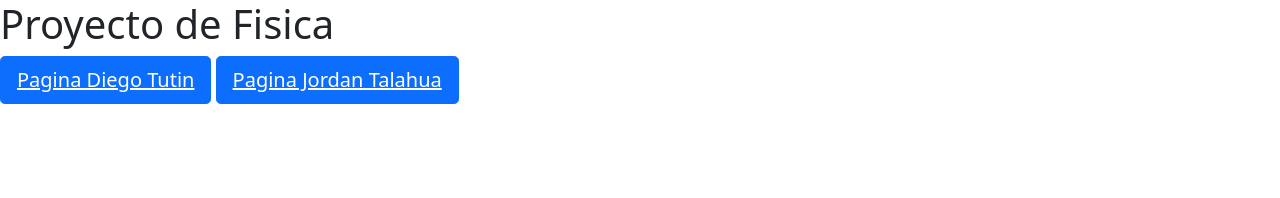
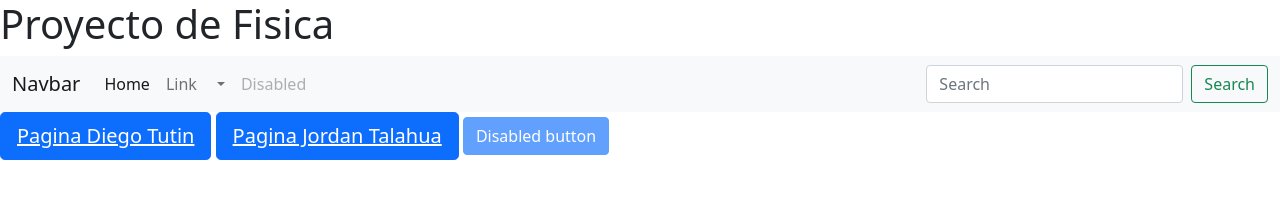
Before and after one commit to jordantalahua123/PhysicalProject, a plain HTML site: page index.html in a window 1280 px wide. Drawn offline with Linux system fonts and the light colour scheme.

Commit message:
Mi parte Jordan

```diff
--- a/index.html
+++ b/index.html
@@ -11,13 +11,52 @@
 
 <body>
     <h1>Proyecto de Fisica</h1>
+    <nav class="navbar navbar-expand-lg navbar-light bg-light">
+        <div class="container-fluid">
+            <a class="navbar-brand" href="#">Navbar</a>
+            <button class="navbar-toggler" type="button" data-bs-toggle="collapse" data-bs-target="#navbarSupportedContent" aria-controls="navbarSupportedContent" aria-expanded="false" aria-label="Toggle navigation">
+                <span class="navbar-toggler-icon"></span>
+            </button>
+            <div class="collapse navbar-collapse" id="navbarSupportedContent">
+                <ul class="navbar-nav me-auto mb-2 mb-lg-0">
+                    <li class="nav-item">
+                        <a class="nav-link active" aria-current="page" href="#">Home</a>
+                    </li>
+                    <li class="nav-item">
+                        <a class="nav-link" href="#">Link</a>
+                    </li>
+                    <li class="nav-item dropdown">
+                        <a class="nav-link dropdown-toggle" href="#" id="navbarDropdown" role="button" data-bs-toggle="dropdown" aria-expanded="false">
+                        </a>
+                        <ul class="dropdown-menu" aria-labelledby="navbarDropdown">
+                            <li><a class="dropdown-item" href="#">Action</a></li>
+                            <li><a class="dropdown-item" href="#">Another action</a></li>
+                            <li>
+                                <hr class="dropdown-divider">
+                            </li>
+                            <li><a class="dropdown-item" href="#">Something else here</a></li>
+                        </ul>
+                    </li>
+                    <li class="nav-item">
+                        <a class="nav-link disabled" href="#" tabindex="-1" aria-disabled="true">Disabled</a>
+                    </li>
+                </ul>
+                <form class="d-flex">
+                    <input class="form-control me-2" type="search" placeholder="Search" aria-label="Search">
+                    <button class="btn btn-outline-success" type="submit">Search</button>
+                </form>
+            </div>
+        </div>
+    </nav>
     <button type="button" class="btn btn-primary btn-lg">
         <a target="_blank" href="Diego.html" style="color:white;">Pagina Diego Tutin</a>
     </button>
     <button type="button" class="btn btn-primary btn-lg">
         <a target="_blank" href="Jordan.html" style="color:white;">Pagina Jordan Talahua</a>
     </button>
-
+    <span class="d-inline-block" tabindex="0" data-bs-toggle="popover" data-bs-trigger="hover focus" data-bs-content="Disabled popover">
+        <button class="btn btn-primary" type="button" disabled>Disabled button</button>
+    </span>
     <script src="js/bootstrap.min.js"></script>
     <script src="js/bootstrap.bundle.min.js"></script>
 </body>
```
